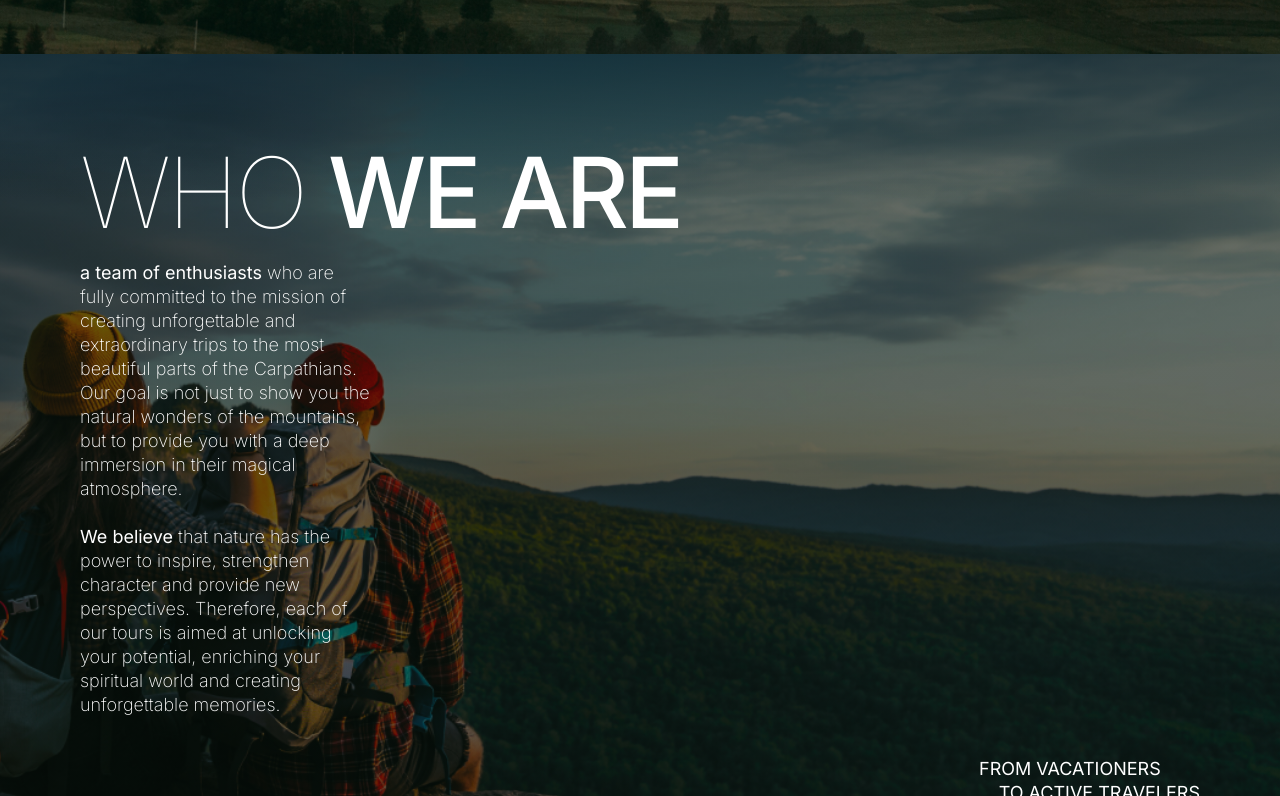
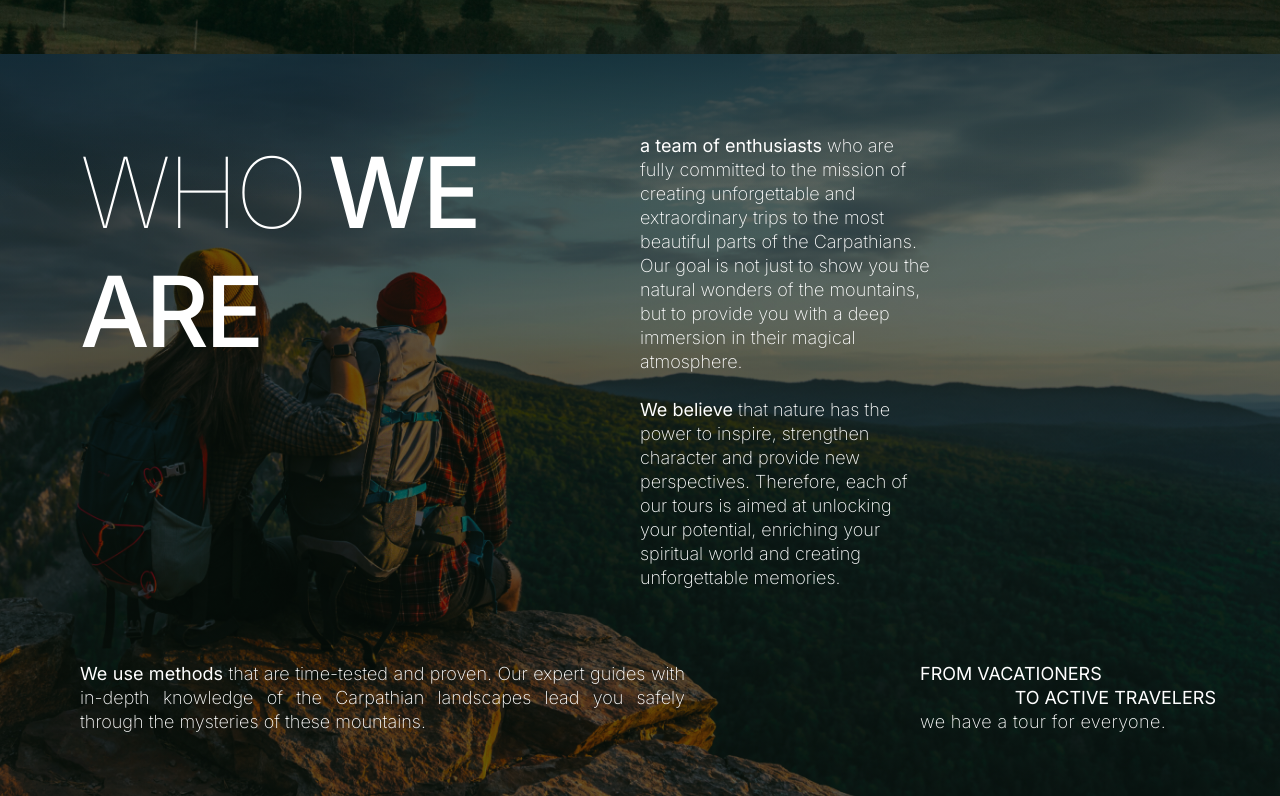
Before and after one commit to AnastasiiaYurchenko/carp-travel, a Next.js app: page / in a window 1280 px wide. Shown: the part 664-1460 px from the top of the page. Built offline with nearby package versions, Linux system fonts and the light colour scheme.

Commit message:
add grid for about

```diff
--- a/src/sections/about/about.tsx
+++ b/src/sections/about/about.tsx
@@ -4,25 +4,29 @@ import './about.modules.css';
 export default function About() {
   return (
     <section id="about" className="section-about">
-      <div className="container-about py-14 md:py-16 xl:py-20 mx-auto max-w-[480px] md:max-w-[768px] xl:max-w-[1440px] px-5 md:px-8 xl:px-20">
-        <h2 className=" text-white uppercase font-thin text-[40px] md:text-[67px] xl:text-[98px] leading-[1.4] md:leading-[1.21] tracking-[-.04em] mb-2">
+      <div className="container-about py-14 md:py-16 xl:py-20 mx-auto max-w-[480px] md:max-w-[768px] xl:max-w-[1440px] px-5 md:px-8 xl:px-20 md:grid md:grid-cols-3 xl:grid-cols-4 md:grid-rows-[auto_auto_auto_auto] xl:grid-rows-[auto_auto_auto]">
+        <h2 className=" text-white uppercase font-thin text-[40px] md:text-[67px] xl:text-[98px] leading-[1.4] md:leading-[1.21] tracking-[-.04em] mb-2 col-start-1 col-end-3">
           who <span className="font-medium">we are</span>
         </h2>
 
+        <div className="w-[180px] md:w-[220px] xl:w-[292px] col-start-3 col-end-4 row-start-1 row-end-4 row-start-1 row-end-4 xl:row-end-3 mb-10 md:mb-16 xl:mb-[72px]">
           <p className="w-[180px] md:w-[220px] xl:w-[292px] text-white font-extralight text-sm md:text-base xl:text-lg leading-[1.43] md:leading-5 xl:leading-[1.333] mb-5 md:mb-4 xl:mb-6">
             <span className="font-normal">a team of enthusiasts</span> who are
             fully committed to the mission of creating unforgettable and
             extraordinary trips to the most beautiful parts of the Carpathians.
-          Our goal is not just to show you the natural wonders of the mountains,
-          but to provide you with a deep immersion in their magical atmosphere.
+            Our goal is not just to show you the natural wonders of the
+            mountains, but to provide you with a deep immersion in their magical
+            atmosphere.
           </p>
-        <p className="w-[180px] md:w-[220px] xl:w-[292px] text-white font-extralight text-sm  md:text-base xl:text-lg leading-[1.43] md:leading-5 xl:leading-[1.333] mb-10">
+          <p className="w-[180px] md:w-[220px] xl:w-[292px] text-white font-extralight text-sm  md:text-base xl:text-lg leading-[1.43] md:leading-5 xl:leading-[1.333]">
             <span className="font-normal">We believe</span> that nature has the
             power to inspire, strengthen character and provide new perspectives.
             Therefore, each of our tours is aimed at unlocking your potential,
             enriching your spiritual world and creating unforgettable memories.
           </p>
-        <div className="w-[180px] md:w-[221px] text-white uppercase font-normal text-sm md:text-base xl:text-lg leading-[1.43] md:leading-5 xl:leading-[1.333] ml-auto mb-10">
+        </div>
+
+        <div className="w-[180px] md:w-[221px] xl:w-[296px] text-white uppercase font-normal text-sm md:text-base xl:text-lg leading-[1.43] md:leading-5 xl:leading-[1.333] ml-auto mb-10 md:mb-16 xl:mb-0 col-start-1 col-end-2 row-start-3 row-end-4 xl:col-start-4 xl:col-end-5 ">
           <p>From vacationers </p>
           <p className="text-right">to active travelers</p>
           <p className="font-extralight lowercase tracking-[-.01em] md:tracking-[.02em]">
@@ -30,7 +34,7 @@ export default function About() {
           </p>
         </div>
 
-        <p className="text-white font-extralight text-justify text-sm md:text-base xl:text-lg leading-[1.43] md:leading-5 xl:leading-[1.333] mb-10">
+        <p className="xl:w-[605px] text-white font-extralight text-justify text-sm md:text-base xl:text-lg leading-[1.43] md:leading-5 xl:leading-[1.333] col-start-2 col-end-4 row-start-4 row-end-5  xl:col-start-1 xl:col-end-3 xl:row-start-3 xl:row-end-4">
           <span className="font-normal">We use methods</span> that are
           time-tested and proven. Our expert guides with in-depth knowledge of
           the Carpathian landscapes lead you safely through the mysteries of
```
Lines whose indentation alone changed are shown as unchanged.
